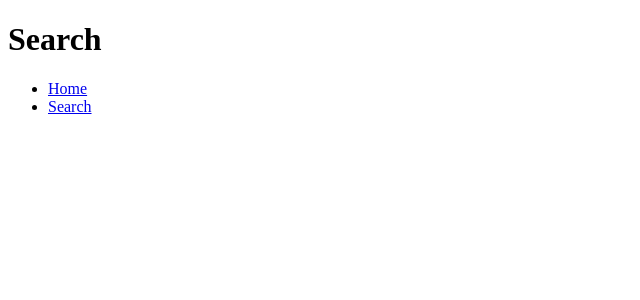
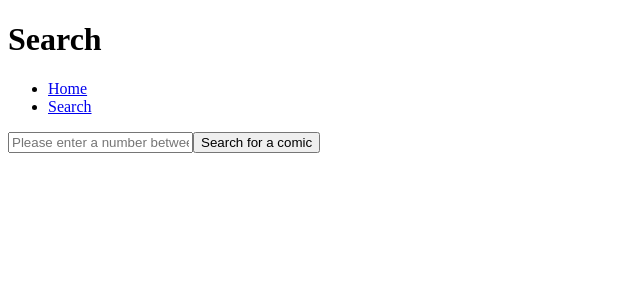
Before and after one commit to A-DiRusso/xkcd-comic-app, a React (Create React App) app: page /search in a window 1280 px wide. Shown: the top 300 px of the page, without its empty margins (0-640 px from the left). Built offline with nearby package versions, Linux system fonts and the light colour scheme; no server answers.

Commit message:
rough draft of a search box

```diff
--- a/src/components/Search.js
+++ b/src/components/Search.js
@@ -3,18 +3,27 @@ import { Link } from 'react-router-dom';
 import axios from 'axios';
 
 
+
+
 export default class Seach extends Component {
-    state = { comic: [] };
+    state = { comic: [], search: null };
 
     async componentDidMount() {
-        const url = `https://xkcd.now.sh/?comic=303`;
+    }
+
+    handleSubmit = async (e) => {
+        e.preventDefault();
+        const comic = document.querySelector('#search-term').value;
+        console.log(comic);
+        const url = `https://xkcd.now.sh/?comic=${comic}`;
         const data = await axios.get(url);
         console.log(data.data);
         this.setState({
             comic: data.data
         })
+    }
 
-    }
+
     render() {
         const { img, title: alt, alt: title } = this.state.comic;
 
@@ -36,10 +45,25 @@ export default class Seach extends Component {
                         Search
                     </Link>
                 </li>
-            </ul>
+            </ul>;
+
+
         return <>
             <h1>Search</h1>
             {links}
+            <form onSubmit={this.handleSubmit}>
+                <input
+                    id='search-term'
+                    placeholder='Please enter a number between 1 and 2219'
+                    className="searchInput"
+                />
+                <input
+                    type='submit'
+                    className="searchSubmit btn"
+                    value="Search for a comic"
+                />
+            </form>
+
             <img
                 className="latestImage"
                 src={img}
```
